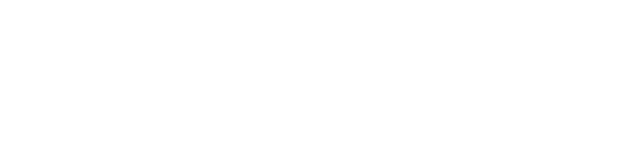
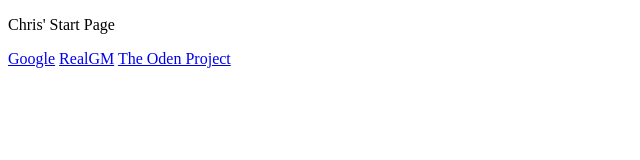
Before and after one commit to Kirmalo/landingpage, a plain HTML site: page index.html in a window 1280 px wide. Shown: the whole page, without its empty margins (0-640 px from the left). Drawn offline with Linux system fonts and the light colour scheme.

Commit message:
Add header html elements

```diff
--- a/index.html
+++ b/index.html
@@ -5,8 +5,17 @@
     <meta http-equiv="X-UA-Compatible" content="IE=edge">
     <meta name="viewport" content="width=device-width, initial-scale=1.0">
     <title>Landing Page</title>
+    <a href="style.css" rel="stylesheet"></a>
 </head>
 <body>
+    <header>
+        <p>Chris' Start Page</p>
+        <div class="header-links">
+            <a href="https://www.google.com">Google</a>
+            <a href="https://www.realgm.com">RealGM</a>
+            <a href="https://www.theodinproject.com">The Oden Project</a>
+        </div>
+    </header>
 
 </body>
 </html>
```
